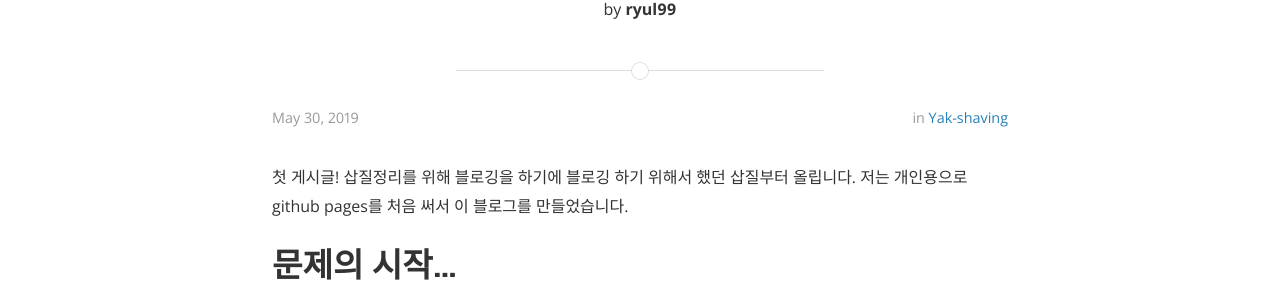
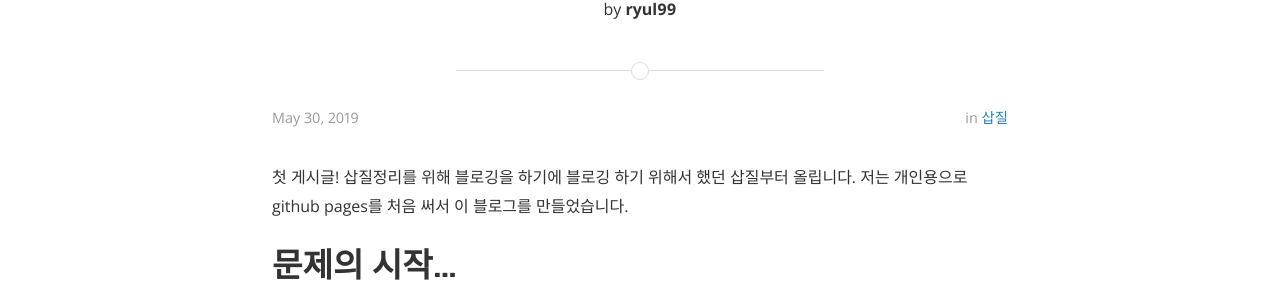
Before and after one commit to ryul99/ryul99.github.io, a Jekyll site: the page built from _posts/2019-05-30-Github-Pages에-구글-애드센스-달기.markdown, in a window 1280 px wide. Shown: the part 177-478 px from the top of the page. Built offline with Jekyll 4.4.1, drawn with Linux system fonts in a browser that asks for light colours; nearby versions of some CDN libraries.

Commit message:
Revert "change category name to english"
This reverts commit 8bcfc230044d770f661b589b3b8e9b04490c7f66.

```diff
--- a/_config.yml
+++ b/_config.yml
@@ -48,7 +48,7 @@ ga_tracking_id: "UA-141055984-1"
 
 # Category descriptions (for archive pages)
 descriptions:
-  - cat: Yak-shaving
+  - cat: 삽질
     desc: "ryul99가 했던 삽질들. 다른 사람들이 이 삽질들을 보고 이 삽질을 반복하지 않기를"
 
   # - cat: dummy
--- a/_posts/2019-05-30-Github-Pages에-구글-애드센스-달기.markdown
+++ b/_posts/2019-05-30-Github-Pages에-구글-애드센스-달기.markdown
@@ -3,7 +3,7 @@ layout: post
 title:  "Github Pages에 구글 애드센스 달기"
 date:   2019-05-30 11:43:59
 author: ryul99
-categories: Yak-shaving
+categories: 삽질
 tags:	github adsense
 ---
 
```
